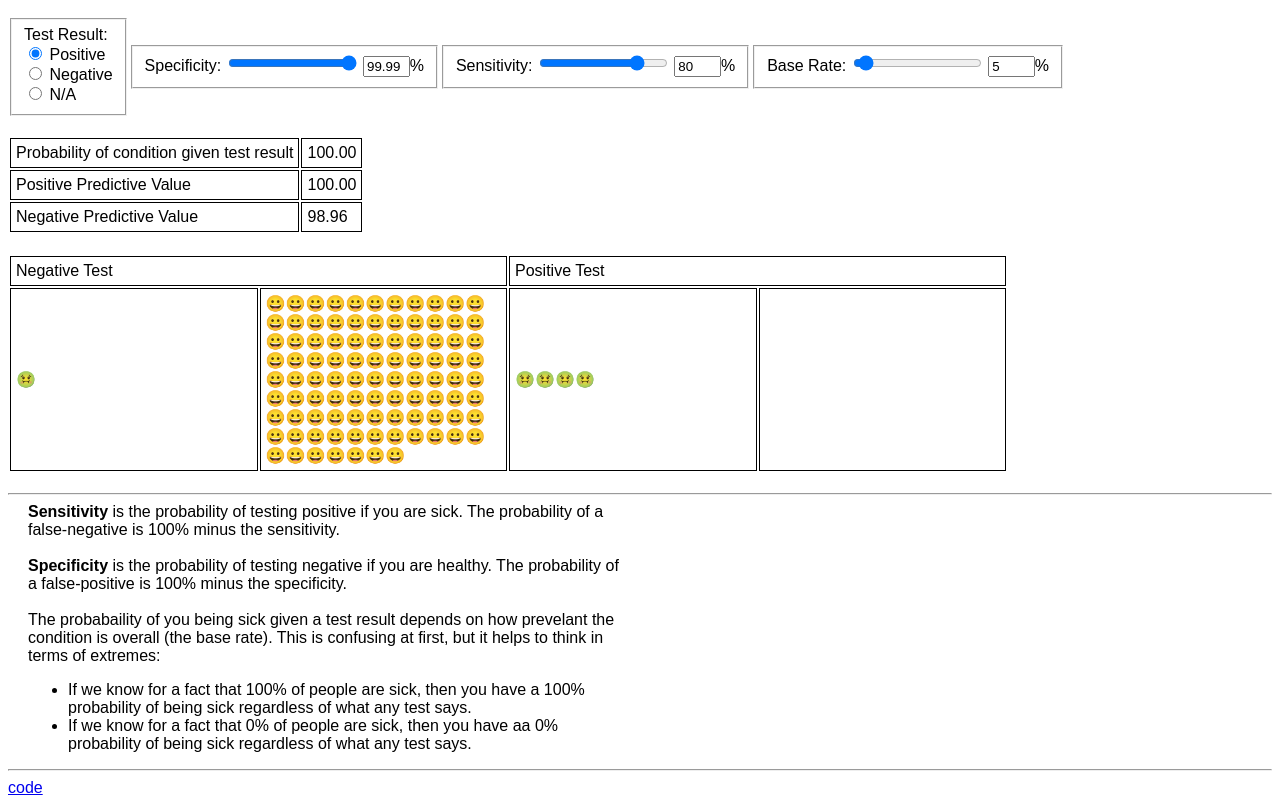
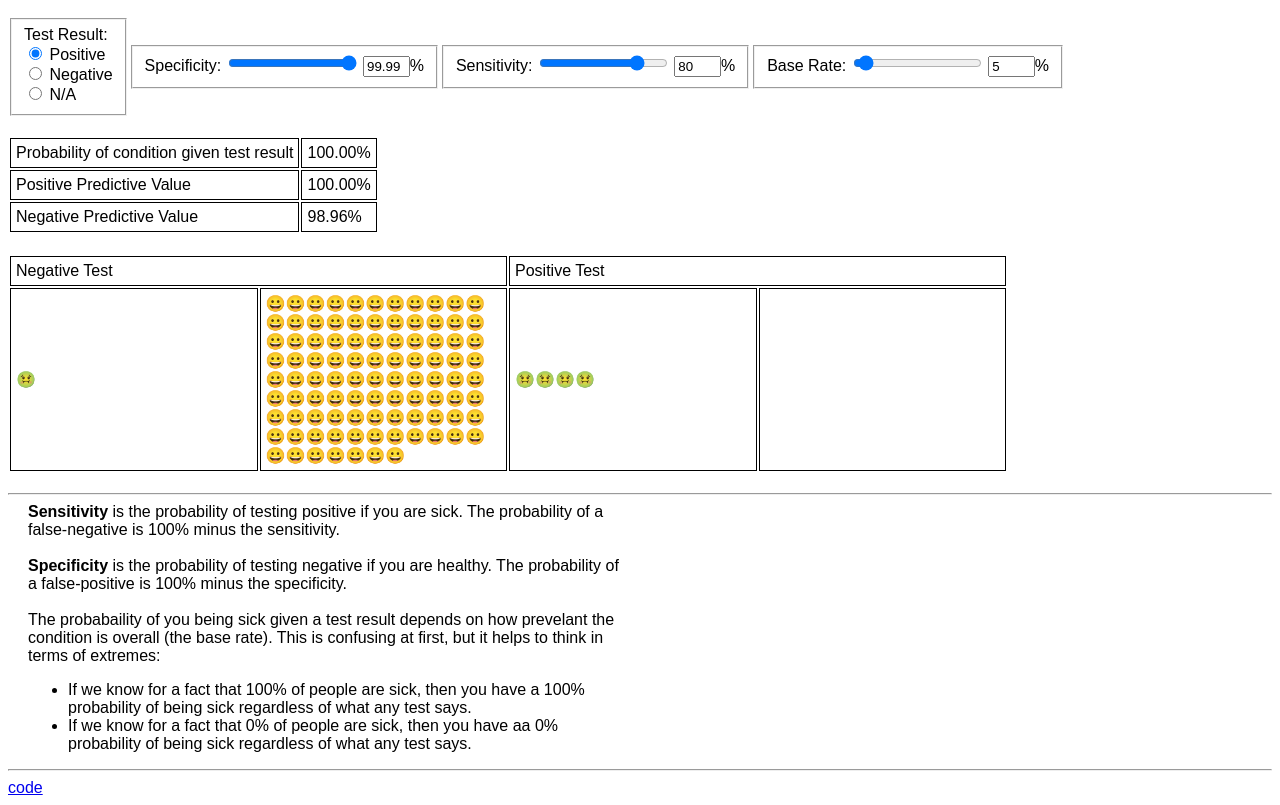
Before and after one commit to btoews/screening-stats, a plain HTML site: page index.html in a window 1280 px wide. Shown: the part 48-853 px from the top of the page. Drawn offline with Linux system fonts and the light colour scheme.

Commit message:
percentages

```diff
--- a/index.css
+++ b/index.css
@@ -24,6 +24,10 @@ td {
   padding: 5px;
 }
 
+td.percentage::after {
+  content: "%";
+}
+
 #visualization {
   width: 1000px;
 }
--- a/index.html
+++ b/index.html
@@ -45,15 +45,15 @@
       <tbody>
         <tr>
           <td>Probability of condition given test result</td>
-          <td id="condition-probability">50.00</td>
+          <td id="condition-probability" class="percentage">50.00</td>
         </tr>
         <tr>
           <td>Positive Predictive Value</td>
-          <td id="ppv">50.00</td>
+          <td id="ppv" class="percentage">50.00</td>
         </tr>
         <tr>
           <td>Negative Predictive Value</td>
-          <td id="npv">50.00</td>
+          <td id="npv" class="percentage">50.00</td>
         </tr>
       </tbody>
     </table>
```
